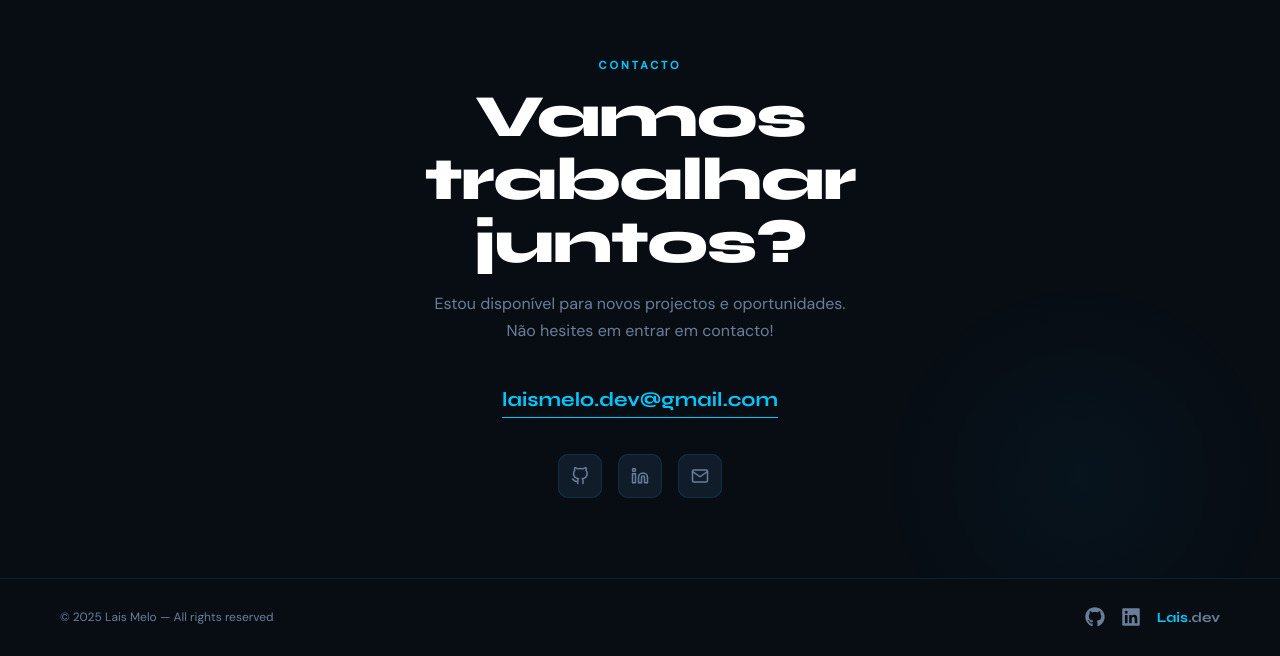
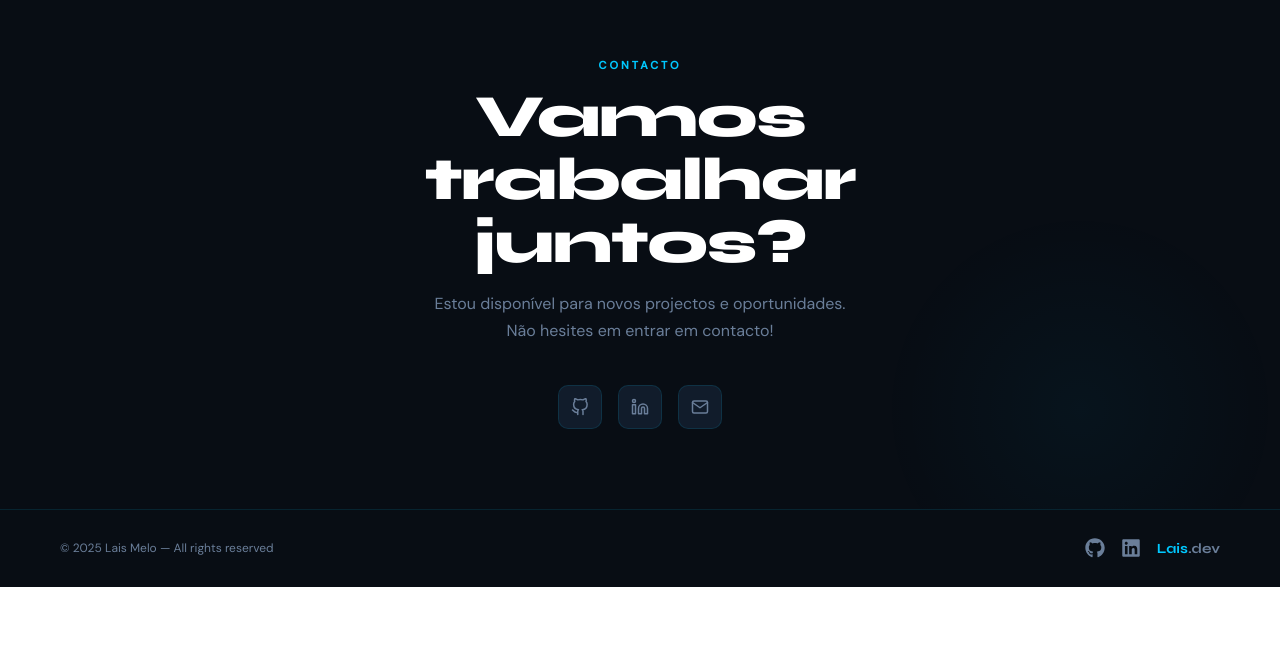
Before and after one commit to laisfernandasales/portifolio, a React (Vite) app: page / in a window 1280 px wide. Shown: the part 2866-3522 px from the top of the page. After the commit the page ends 3453 px from the top, so only its background shows below. Built offline with nearby package versions, Linux system fonts and the light colour scheme.

Commit message:
CONTINUAÇÃO

```diff
--- a/src/components/Home/HomePage.jsx
+++ b/src/components/Home/HomePage.jsx
@@ -300,14 +300,7 @@ function HomePage() {
             Não hesites em entrar em contacto!
           </p>
 
-          <a
-            href="mailto:laismelo.dev@gmail.com"
-            style={{ display: "inline-block", fontFamily: "'Syne', sans-serif", fontSize: 20, fontWeight: 700, color: "var(--port-cyan)", textDecoration: "none", borderBottom: "1px solid var(--port-cyan)", paddingBottom: 2, marginBottom: 36, transition: "opacity 0.2s" }}
-            onMouseOver={(e) => (e.currentTarget.style.opacity = "0.7")}
-            onMouseOut={(e) => (e.currentTarget.style.opacity = "1")}
-          >
-            laismelo.dev@gmail.com
-          </a>
+
 
           <div style={{ display: "flex", gap: 16, justifyContent: "center" }}>
             {[
```
